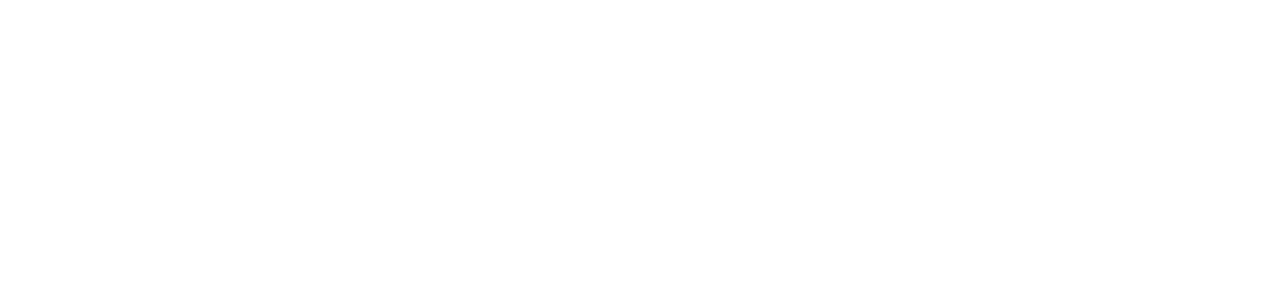
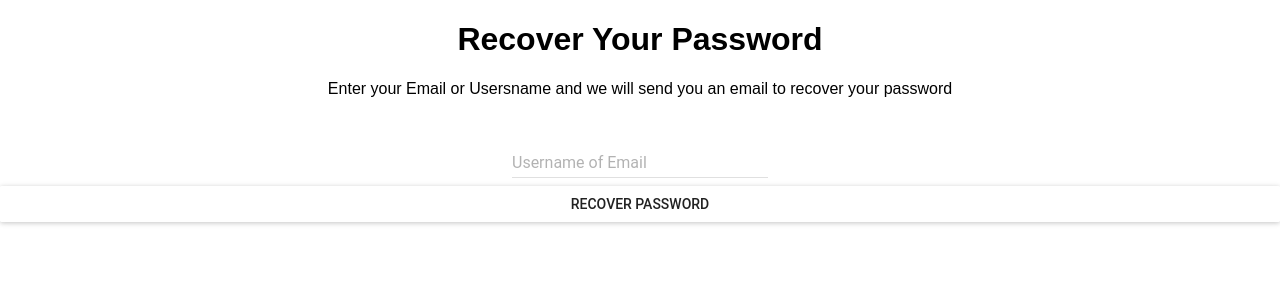
Before and after one commit to ethanWallace/prototype-login-page, a React (Create React App) app: page /recover in a window 1280 px wide. Shown: the top 300 px of the page. Built offline with nearby package versions, Linux system fonts and the light colour scheme.

Commit message:
recover password form

```diff
--- a/src/components/App.js
+++ b/src/components/App.js
@@ -13,7 +13,7 @@
 import { withRouter } from 'react-router';
 import { Switch, Route, Redirect } from 'react-router-dom';
 import Register from './register';
-
+import Recover from './recover';
 class App extends Component {
   render() {
     return (
@@ -26,6 +26,7 @@
 : <Route exact path='/' render={() => <Redirect to='/register' />} />
 
             <Route exact path='/register' component={Register} />
+            <Route exact path='/recover' component={Recover} />
           </Switch>
         </MuiThemeProvider>
       </div>
--- a/src/components/recover.js
+++ b/src/components/recover.js
@@ -4,18 +4,63 @@
 import TextField from 'material-ui/TextField';
 import RaisedButton from 'material-ui/RaisedButton';
 
+const style = {
+    submitInput:{
+        cursor: 'pointer',
+        position: 'absolute',
+        top: 0,
+        bottom: 0,
+        right: 0,
+        left: 0,
+        width: '100%',
+        opacity: 0,
+    }
+
+}
+
 class Recover extends Component {
+    constructor(props){
+        super(props);
+        this.state = {
+            emailSent:null,
+            value:''
+        };
+        this.sendRecoveryEmail = this.sendRecoveryEmail.bind(this);
+    }
+
+    sendRecoveryEmail(event){
+        //Handle the event here
+        event.preventDefault();
+        this.setState({
+            emailSent:true
+        });
+
+    }
     render(){
         return(
             <div>
-                <MuiThemeProvider>
                     <h1>Recover Your Password</h1>
-                    <p>Enter your Email or Usersname and we will send you an email to recover your password</p>
-                    <TextField
-                        floatingLabelText="Username of Email"
-                    />
-                    <RaisedButton label="Reover Password" fullWidth={true} />
-                </MuiThemeProvider>
+                    {!this.state.emailSent &&
+                    <div>
+                        <p>Enter your Email or Usersname and we will send you an email to recover your password</p>
+                        <form onSubmit={this.sendRecoveryEmail}>
+                        <TextField
+                            floatingLabelText="Username of Email"
+                            value = {this.state.value}
+                        />
+                        <RaisedButton
+                            label="Recover Password"
+                            fullWidth={true}
+                            containerElement="label"
+                        >
+                            <input type="submit" style={style.submitInput} />
+                        </RaisedButton>
+                        </form>
+                    </div>}
+                    {this.state.emailSent &&
+                    <div>
+                        <p>The email has been sent!</p>
+                    </div>}
             </div>
         );
     }
```
